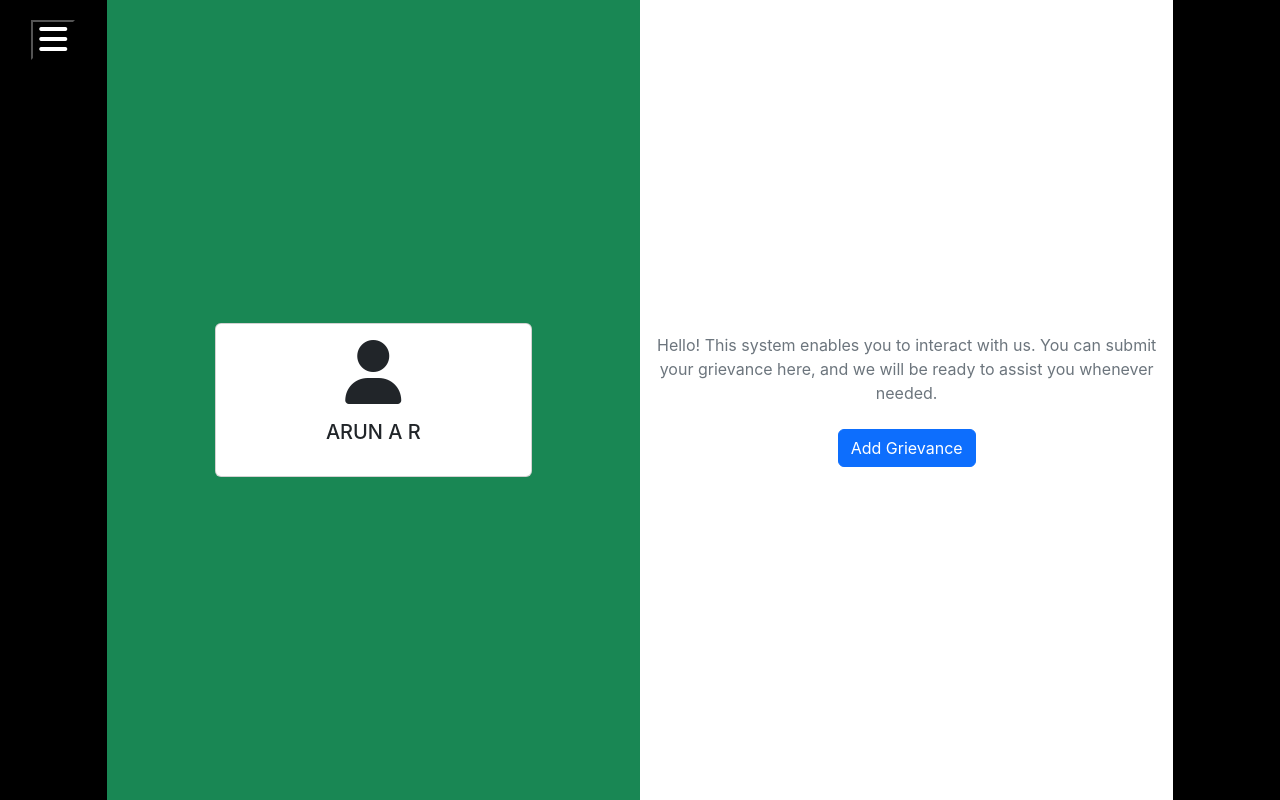
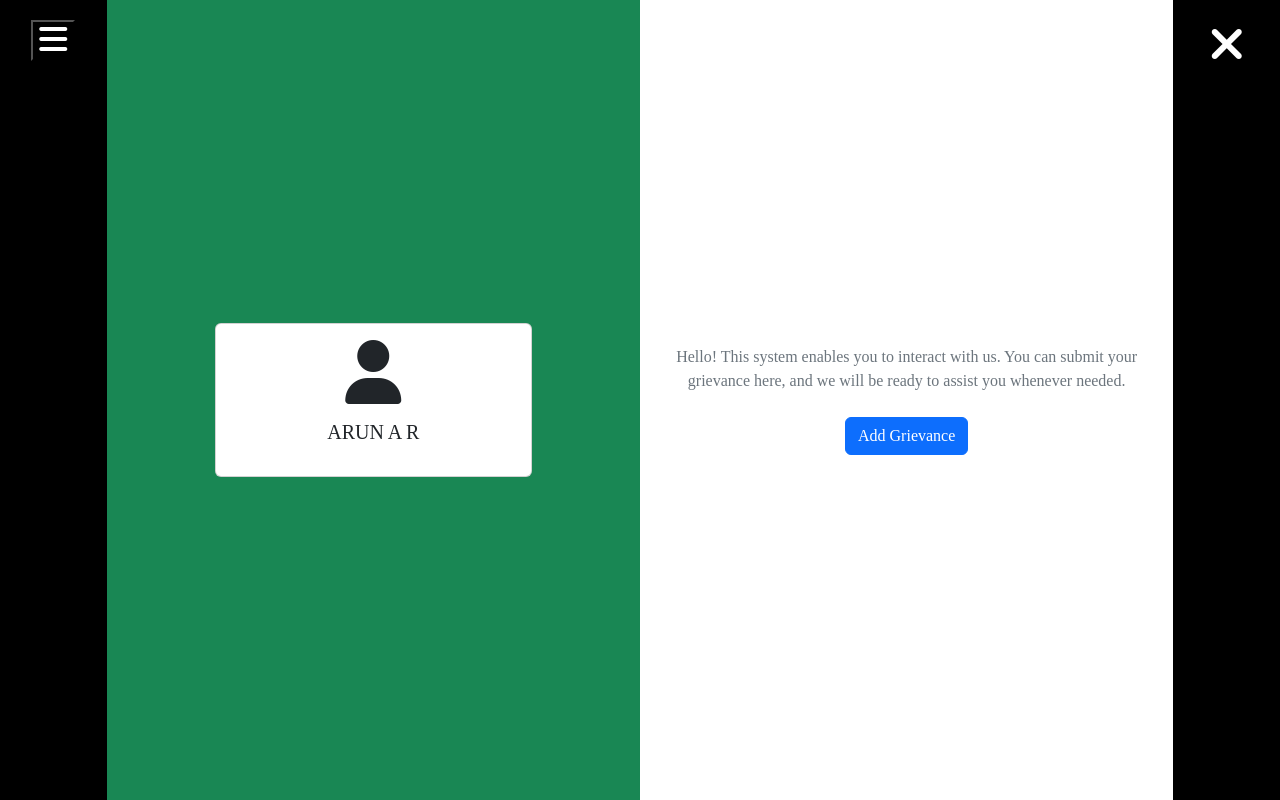
Before and after one commit to arunar1/grievance-management-system, a React (Create React App) app: page /user_home in a window 1280 px wide. Built offline with nearby package versions, Linux system fonts and the light colour scheme.

Commit message:
add : added the back button

```diff
--- a/public/index.html
+++ b/public/index.html
@@ -25,6 +25,11 @@
       Learn how to configure a non-root public URL by running `npm run build`.
     -->
     <title>G-Man</title>
+    <link rel="preconnect" href="https://fonts.googleapis.com">
+    <link rel="preconnect" href="https://fonts.gstatic.com" crossorigin>
+    <link
+      href="https://fonts.googleapis.com/css2?family=Montserrat:ital,wght@0,100..900;1,100..900&family=Roboto:ital,wght@0,100;0,300;0,400;0,500;0,700;0,900;1,100;1,300;1,400;1,500;1,700;1,900&display=swap"
+      rel="stylesheet">
     <link href="https://cdn.jsdelivr.net/npm/bootstrap@5.3.3/dist/css/bootstrap.min.css" rel="stylesheet" integrity="sha384-QWTKZyjpPEjISv5WaRU9OFeRpok6YctnYmDr5pNlyT2bRjXh0JMhjY6hW+ALEwIH" crossorigin="anonymous">
   </head>
   <body>
--- a/src/App.css
+++ b/src/App.css
@@ -1,3 +1,8 @@
+
+body{
+    font-family: "Montserrat ,Roboto";
+}
+
 .login-background {
   background-image: url(./images/bgloginback.jpg);
   background-repeat: no-repeat;
--- a/src/components/Pages/Dashboard/Users/User.js
+++ b/src/components/Pages/Dashboard/Users/User.js
@@ -1,6 +1,8 @@
 import React from "react";
 import ProfileComponent from "./ProfileComponent";
+import { useNavigate } from "react-router-dom";
 export default function User() {
+  const navigate= useNavigate()
   return (
     <div className="container-fluid" style={{ backgroundColor: "black" }}>
       <div className="row">
@@ -54,19 +56,32 @@ export default function User() {
             </div>
             <div className="col-md-6 bg-white">
               <div className="user-data min-vh-md-100 align-items-center d-flex pt-5 pt-md-0 justify-content-center">
-                <div class="text-secondary pt-5 mt-5 mt-md-0 pt-md-0" style={{ textAlign: "center" }}>
+                <div
+                  class="text-secondary pt-5 mt-5 mt-md-0 pt-md-0"
+                  style={{ textAlign: "center" }}
+                >
                   <p class="mb-4 p-3 p-md-0">
                     Hello! This system enables you to interact with us. You can
                     submit your grievance here, and we will be ready to assist
                     you whenever needed.
                   </p>
-                  <a href="#" class="btn btn-primary">Add Grievance</a>
-
+                  <a href="#" class="btn btn-primary">
+                    Add Grievance
+                  </a>
                 </div>
               </div>
             </div>
           </div>
         </div>
+        <div className="col-lg-1 text-center" >
+          <i
+            class="fa-sharp fa-solid fa-xmark fa-3x  "
+            style={{ color: "white",marginTop:"20px" }}
+            onClick={()=>{
+              navigate('/')
+            }}
+          ></i>
+        </div>
       </div>
     </div>
   );
--- a/src/components/Pages/Home/Home.js
+++ b/src/components/Pages/Home/Home.js
@@ -18,8 +18,8 @@ export default function Home() {
                 data-bs-interval="3000"
                 data-bs-pause="hover"
               >
-                <div class="carousel-inner">
-                  <div class="carousel-item p-2 active" >
+                <div class="carousel-inner" >
+                  <div class="carousel-item p-2 active">
                     <h5>
                       Welcome to our Grievance Management System. Easily submit
                       and track your grievances with our secure and
```
